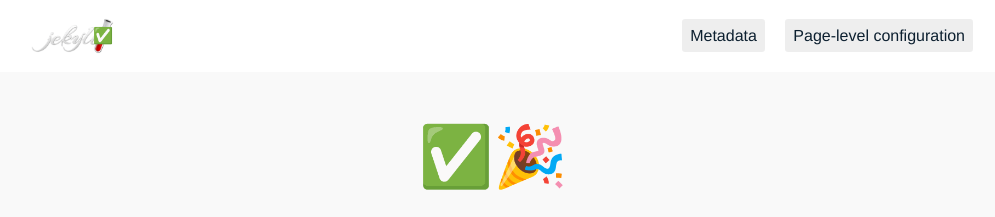
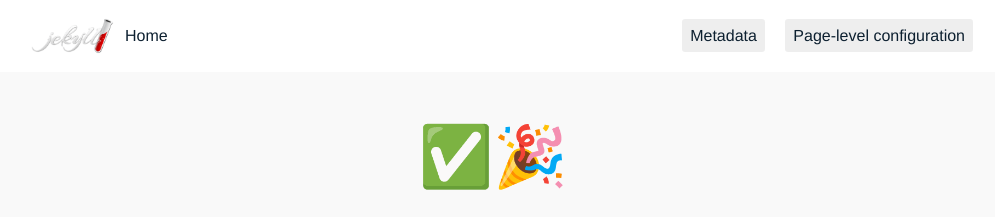
Before and after one commit to MattiSG/jekyll-template, a Jekyll site: the page built from _toplevel/0-index.md, in a window 1280 px wide. Shown: the top 217 px of the page, without its empty margins (147-1142 px from the left). Built offline with Jekyll 4.4.1, drawn with Linux system fonts in a browser that asks for light colours.

Commit message:
Improve example menu

```diff
--- a/_toplevel/0-index.md
+++ b/_toplevel/0-index.md
@@ -1,5 +1,5 @@
 ---
-title: ✅
+title: Home
 permalink: /
 additional_css: homepage.css
 ---
--- a/assets/css/default.css
+++ b/assets/css/default.css
@@ -36,7 +36,7 @@ header li:first-child a  {
   background-repeat: no-repeat;
   background-position: left center;
   background-size: contain;
-  padding-left: 4em;
+  padding-left: 6em;
   margin-top: -.5em;
 }
 
```
